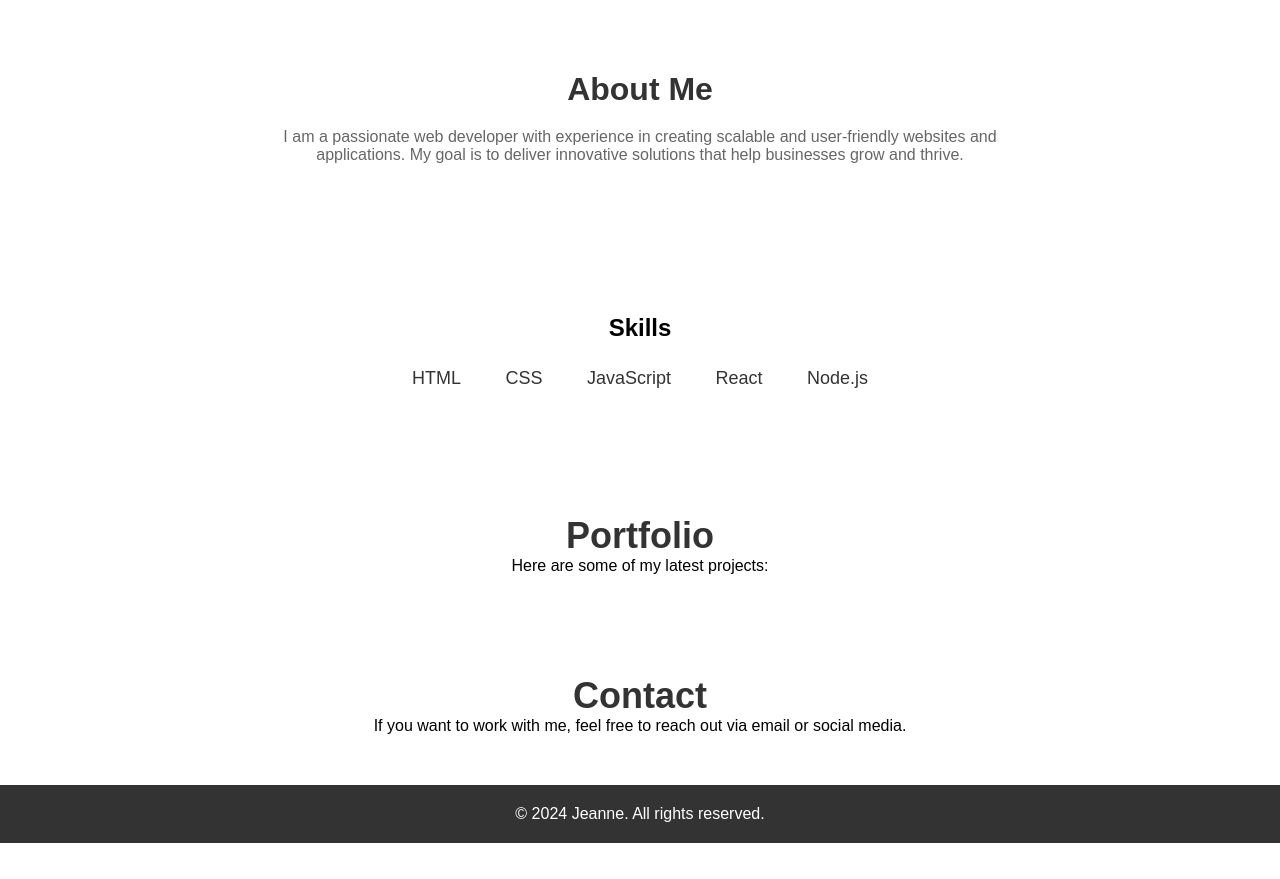
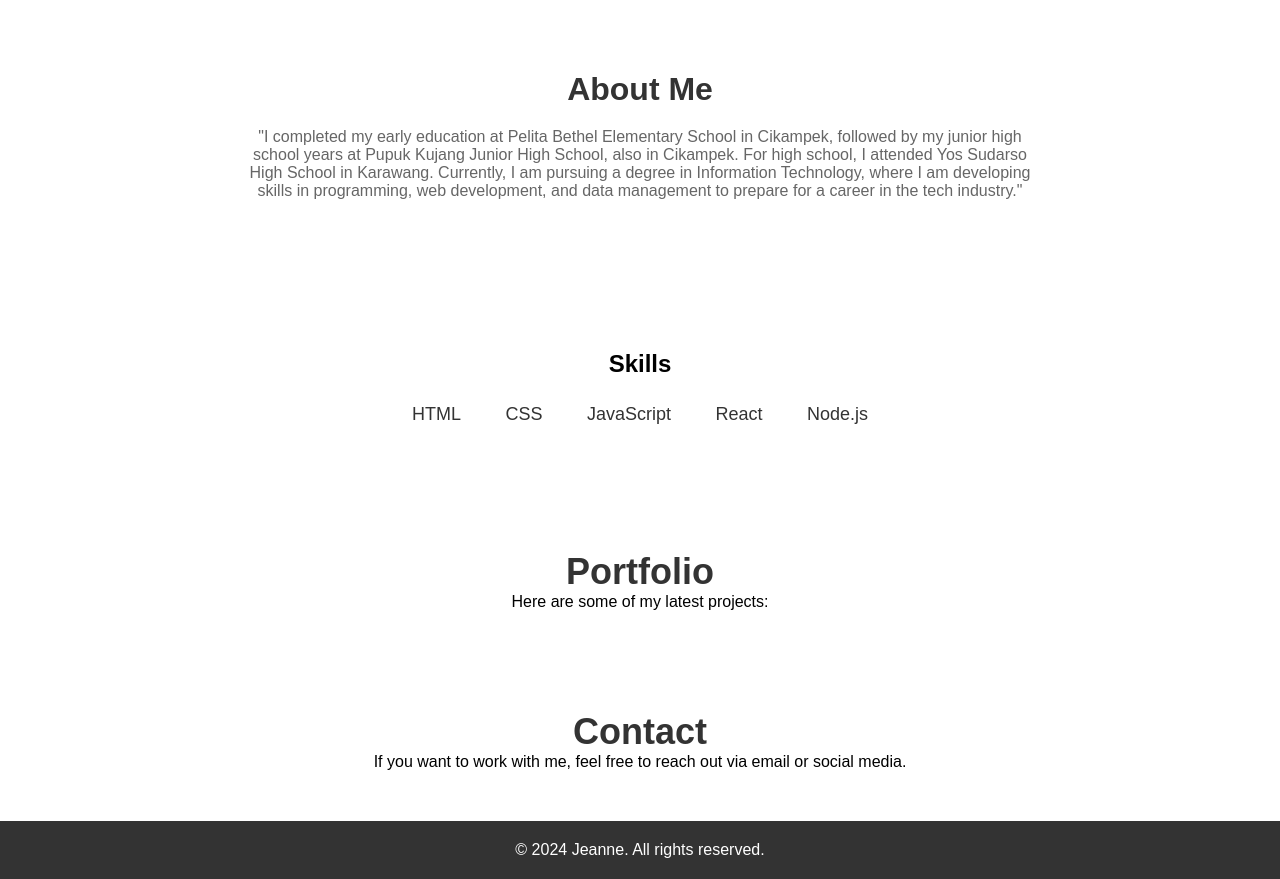
Before and after one commit to jeannehutahaean/cv_jeanne, a plain HTML site: page index.html in a window 1280 px wide. Shown: the part 900-1779 px from the top of the page. Before the commit the page ends 1743 px from the top, so only its background shows below. Drawn offline with nearby package versions, Linux system fonts and the light colour scheme.

Commit message:
Update index.html

```diff
--- a/index.html
+++ b/index.html
@@ -60,8 +60,7 @@
     <section id="about" class="about container">
         <h2>About Me</h2>
         <p>
-            I am a passionate web developer with experience in creating scalable and user-friendly websites and applications.
-            My goal is to deliver innovative solutions that help businesses grow and thrive.
+           "I completed my early education at Pelita Bethel Elementary School in Cikampek, followed by my junior high school years at Pupuk Kujang Junior High School, also in Cikampek. For high school, I attended Yos Sudarso High School in Karawang. Currently, I am pursuing a degree in Information Technology, where I am developing skills in programming, web development, and data management to prepare for a career in the tech industry."
         </p>
     </section>
 
```
